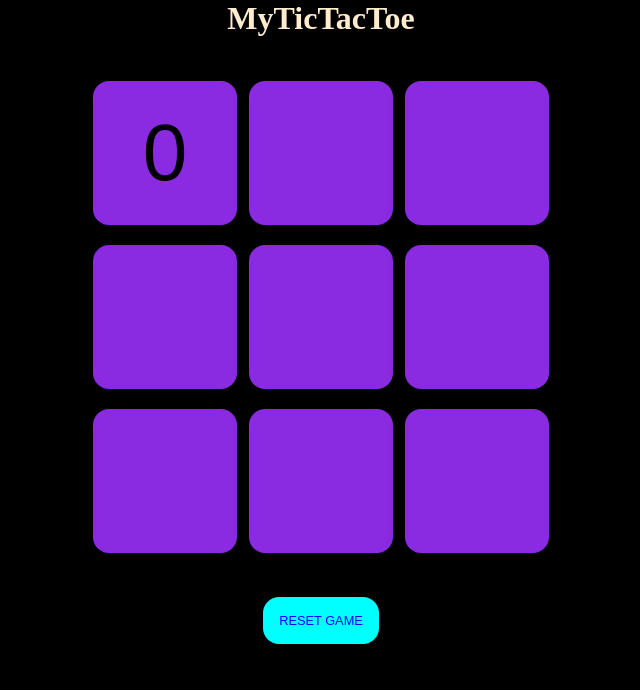
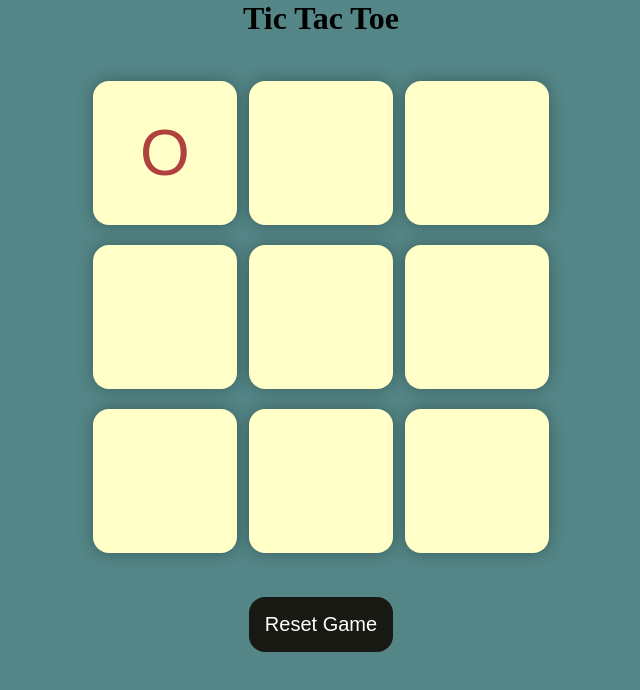
Before and after one commit to khushjadvani/Tic-Tac-Toe, a plain HTML site: page index.html in a window 1280 px wide. Both pictures are taken after a click on the button 484 px from the left and 153 px from the top of the page. Shown: the whole page, without its empty margins (319-959 px from the left). Drawn offline with Linux system fonts and the light colour scheme.

Commit message:
upadated

```diff
--- a/index.html
+++ b/index.html
@@ -1,40 +1,3 @@
-<!DOCTYPE html>
-<html lang="en">
-<head>
-    <meta charset="UTF-8">
-    <meta name="viewport" content="width=device-width, initial-scale=1.0">
-    <title>TIC TAC TOE</title>
-    <link rel="stylesheet" href="style.css">
- </head>
-        <body>
-            <div class="msg-container hide" >
-                <p id="msg">Winner</p>
-                <button id="new-button" >NEW GAME</button>
-            </div>
-        <main>
-            <h1>MyTicTacToe</h1>
-            <div class="container">
-                <div class="game">
-                    <button class="box"></button>
-                    <button class="box"></button>
-                    <button class="box"></button>
-                    <button class="box"></button>
-                    <button class="box"></button>
-                    <button class="box"></button>
-                    <button class="box"></button>
-                    <button class="box"></button>
-                    <button class="box"></button>
-                </div>
-            </div>
-
-            <button id="reset-button" >RESET GAME</button>
-        </main>
-        <script src ="script.js"></script>
-    </body>
-</html>
-
-
-<!--
 <!DOCTYPE html>
 <html lang="en">
   <head>
@@ -65,46 +28,6 @@
       </div>
       <button id="reset-btn">Reset Game</button>
     </main>
-    <script src="app.js"></script>
+    <script src="script.js"></script>
   </body>
-</html> -->
-
-
-
-
-
-
-
-
-
-
-
-
-
-
-
-
-
-
-
-
-
-
-
-
-<!-- <div class="gamecontainer">
-    <div class="container">
-        <div class="box"><span class="boxtext">x</span></div>
-        <div class="box"><span class="boxtext">x</span></div>
-        <div class="box"><span class="boxtext">x</span></div>
-        <div class="box"><span class="boxtext">x</span></div>
-        <div class="box"><span class="boxtext">x</span></div>
-        <div class="box"><span class="boxtext">x</span></div>
-        <div class="box"><span class="boxtext">x</span></div>
-        <div class="box"><span class="boxtext">x</span></div>
-        <div class="box"><span class="boxtext">x</span></div>
-    </div>
-    <div class="gameInfo">
-        <h1 > Welcome to tic yac my tic tac toe</h1>
-    </div>
-</div> -->
+</html>
--- a/script.js
+++ b/script.js
@@ -1,181 +1,91 @@
 let boxes = document.querySelectorAll(".box");
-let resetbtn = document.querySelector("#reset-button");
-let newgamebtn = document.querySelector("new-button");
-let msgcontainer = document.querySelector(".msg-container")
+let resetBtn = document.querySelector("#reset-btn");
+let newGameBtn = document.querySelector("#new-btn");
+let msgContainer = document.querySelector(".msg-container");
 let msg = document.querySelector("#msg");
 
+let turnO = true; //playerX, playerO
+let count = 0; //To Track Draw
 
-//player x , player 0
-let turn0 = true;
-
-const winpatterns =[
-    [0,1,2] , [0,3,6] , [0,4,8]
-    [1,4,7] , [2,4,6] , [2,5,8]
-    [3,4,5] , [6,7,8] ,
+const winPatterns = [
+  [0, 1, 2],
+  [0, 3, 6],
+  [0, 4, 8],
+  [1, 4, 7],
+  [2, 5, 8],
+  [2, 4, 6],
+  [3, 4, 5],
+  [6, 7, 8],
 ];
 
 const resetGame = () => {
-    turn0 = true;
-    enableboxes();
-    msgcontainer.classList.add("hide");
+  turnO = true;
+  count = 0;
+  enableBoxes();
+  msgContainer.classList.add("hide");
+};
+
+boxes.forEach((box) => {
+  box.addEventListener("click", () => {
+    if (turnO) {
+      //playerO
+      box.innerText = "O";
+      turnO = false;
+    } else {
+      //playerX
+      box.innerText = "X";
+      turnO = true;
     }
-boxes.forEach((box) =>
-{
-    box.addEventListener("click",() =>
-    {
-        // console.log("box was clicked") ;
+    box.disabled = true;
+    count++;
 
-        if(turn0)       //if player 0 ki turn
-        {
-            box.innerText = "0";
-            turn0 = false;
+    let isWinner = checkWinner();
 
+    if (count === 9 && !isWinner) {
+      gameDraw();
     }
-        else            //if player X ki turn
-        {
-            box.innerText = "X";
-            turn0 =  true;
-        }
-        box.disabled = true ;
-
-        checkWinner();
   });
 });
 
-const disableboxes = () =>{
-    for(let box of boxes)
-    {
+const gameDraw = () => {
+  msg.innerText = `Game was a Draw.`;
+  msgContainer.classList.remove("hide");
+  disableBoxes();
+};
+
+const disableBoxes = () => {
+  for (let box of boxes) {
     box.disabled = true;
   }
 };
 
-const enableboxes = () =>{
-    for(let box of boxes)
-    {
+const enableBoxes = () => {
+  for (let box of boxes) {
     box.disabled = false;
     box.innerText = "";
+  }
+};
 
-    }
-}
+const showWinner = (winner) => {
+  msg.innerText = `Congratulations, Winner is ${winner}`;
+  msgContainer.classList.remove("hide");
+  disableBoxes();
+};
 
-const showWinner = (Winner) =>{
-    msg.innerText = 'congratulation , The Winner is ${Winner}';
-    msgcontainer.classList.remove("hide");
-    disableboxes();
-};
 const checkWinner = () => {
-    for (let pattern of winpatterns)
-    {
+  for (let pattern of winPatterns) {
+    let pos1Val = boxes[pattern[0]].innerText;
+    let pos2Val = boxes[pattern[1]].innerText;
+    let pos3Val = boxes[pattern[2]].innerText;
 
-        let pos1val = boxes[pattern[0]].innerText;
-        let pos2val = boxes[pattern[1]].innerText;
-        let pos3val = boxes[pattern[2]].innerText;
-
-
-        if(pos1val != "" && pos2val != "" && pos3val != "" )
-        {
-            if(pos1val === pos2val && pos2val === pos3val)
-            {
-                // console.log("Winner",pos1val);
-                showWinner(pos1val);
-
+    if (pos1Val != "" && pos2Val != "" && pos3Val != "") {
+      if (pos1Val === pos2Val && pos2Val === pos3Val) {
+        showWinner(pos1Val);
+        return true;
       }
     }
   }
 };
 
-newgamebtn.addEventListener("click",resetGame);
-resetbtn.addEventListener("click",resetGame);
-
-
-// let boxes = document.querySelectorAll(".box");
-// let resetBtn = document.querySelector("#reset-btn");
-// let newGameBtn = document.querySelector("#new-btn");
-// let msgContainer = document.querySelector(".msg-container");
-// let msg = document.querySelector("#msg");
-
-// let turnO = true; //playerX, playerO
-// let count = 0; //To Track Draw
-
-// const winPatterns = [
-//   [0, 1, 2],
-//   [0, 3, 6],
-//   [0, 4, 8],
-//   [1, 4, 7],
-//   [2, 5, 8],
-//   [2, 4, 6],
-//   [3, 4, 5],
-//   [6, 7, 8],
-// ];
-
-// const resetGame = () => {
-//   turnO = true;
-//   count = 0;
-//   enableBoxes();
-//   msgContainer.classList.add("hide");
-// };
-
-// boxes.forEach((box) => {
-//   box.addEventListener("click", () => {
-//     if (turnO) {
-//       //playerO
-//       box.innerText = "O";
-//       turnO = false;
-//     } else {
-//       //playerX
-//       box.innerText = "X";
-//       turnO = true;
-//     }
-//     box.disabled = true;
-//     count++;
-
-//     let isWinner = checkWinner();
-
-//     if (count === 9 && !isWinner) {
-//       gameDraw();
-//     }
-//   });
-// });
-
-// const gameDraw = () => {
-//   msg.innerText = `Game was a Draw.`;
-//   msgContainer.classList.remove("hide");
-//   disableBoxes();
-// };
-
-// const disableBoxes = () => {
-//   for (let box of boxes) {
-//     box.disabled = true;
-//   }
-// };
-
-// const enableBoxes = () => {
-//   for (let box of boxes) {
-//     box.disabled = false;
-//     box.innerText = "";
-//   }
-// };
-
-// const showWinner = (winner) => {
-//   msg.innerText = `Congratulations, Winner is ${winner}`;
-//   msgContainer.classList.remove("hide");
-//   disableBoxes();
-// };
-
-// const checkWinner = () => {
-//   for (let pattern of winPatterns) {
-//     let pos1Val = boxes[pattern[0]].innerText;
-//     let pos2Val = boxes[pattern[1]].innerText;
-//     let pos3Val = boxes[pattern[2]].innerText;
-
-//     if (pos1Val != "" && pos2Val != "" && pos3Val != "") {
-//       if (pos1Val === pos2Val && pos2Val === pos3Val) {
-//         showWinner(pos1Val);
-//         return true;
-//       }
-//     }
-//   }
-// };
-
-// newGameBtn.addEventListener("click", resetGame);
-// resetBtn.addEventListener("click", resetGame);
+newGameBtn.addEventListener("click", resetGame);
+resetBtn.addEventListener("click", resetGame);
--- a/style.css
+++ b/style.css
@@ -1,73 +1,3 @@
-  *{
-    margin: 0;
-    padding: 0;
-  }
-
-    body{
-        background-color:black;
-        text-align: center;
-        color: blanchedalmond;
-    }
-
-    .container{
-        height: 70vh;
-        display: flex;
-        flex-wrap: wrap;
-        justify-content: center;
-        align-items: center ;
-    }
-
-    .game{
-        height: 60vmin;
-        width: 60vmin;
-        display: flex;
-        flex-wrap: wrap;
-        justify-content: center;
-        align-items: center ;
-        gap: 1.5vmin;
-    }
-
-    .box{
-        height: 18vmin;
-        width: 18vmin;
-        border: none;
-        border-radius: 1rem;
-        box-shadow : 0 0 1rem rgba(0.40,0,0.40, 0.7);
-        font-size: 10vmin;
-        color: black;
-        background-color:blueviolet;
-    }
-
-    #reset-button{
-        padding: 1rem;
-        font-size: 0.80rem;
-        background-color: aqua;
-        color: blue;
-        border: none;
-        border-radius: 1rem;
-    }
-    #new-button{
-        padding: 1rem;
-        font-size: 0.80rem;
-        background-color: aqua;
-        color: blue;
-        border: none;
-        border-radius: 1rem;
-    }
-
-    #msg{
-        color: #ffffc7;
-        font-size: 5vmin;
-    }
-    .msg-container{
-         height: 30vmin;
-    }
-    .hide{
-        display: none;
-    }
-
-
-/*
 * {
   margin: 0;
   padding: 0;
@@ -141,4 +71,4 @@
 
 .hide {
   display: none;
-      } */
+}
```
Lines whose indentation alone changed are shown as unchanged.
